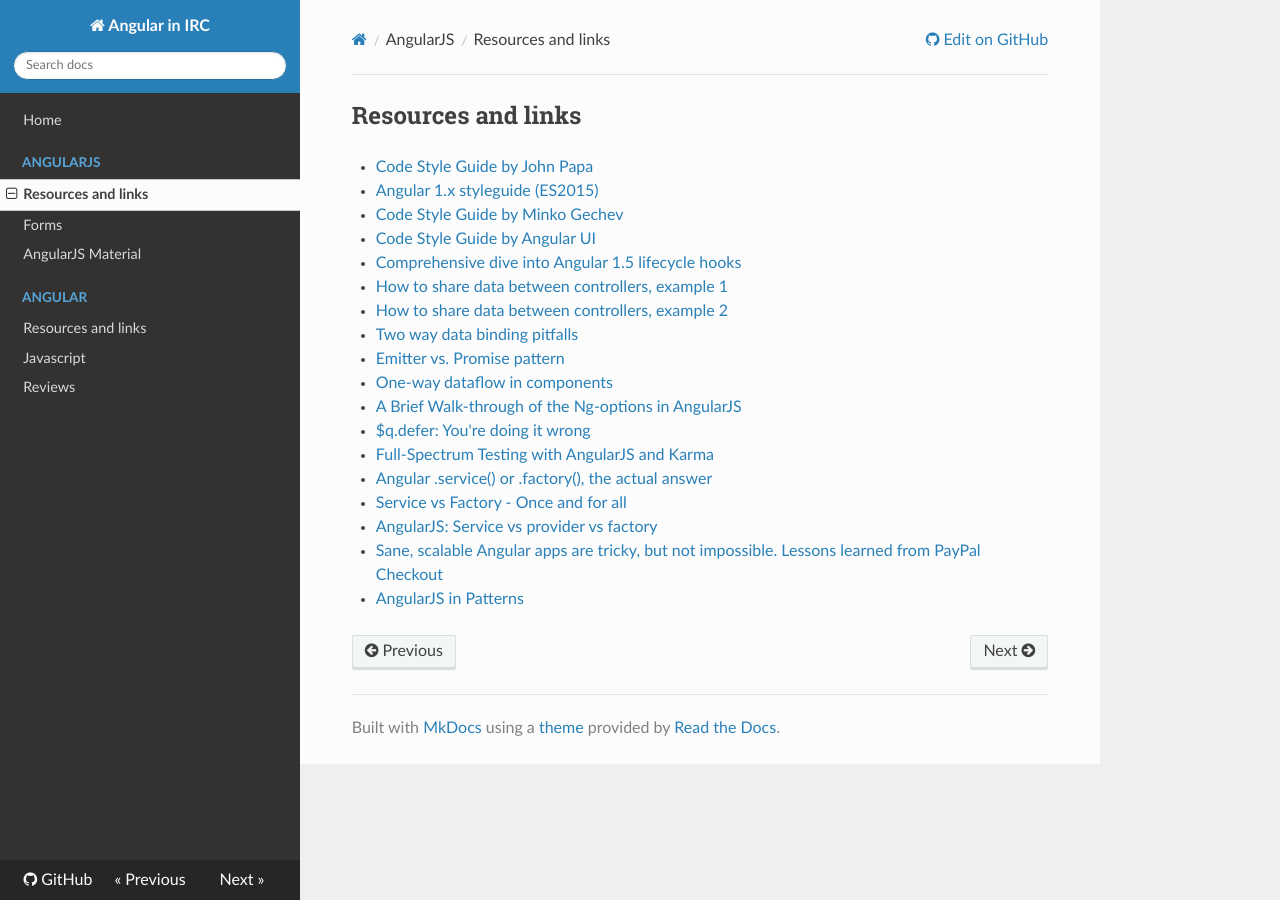
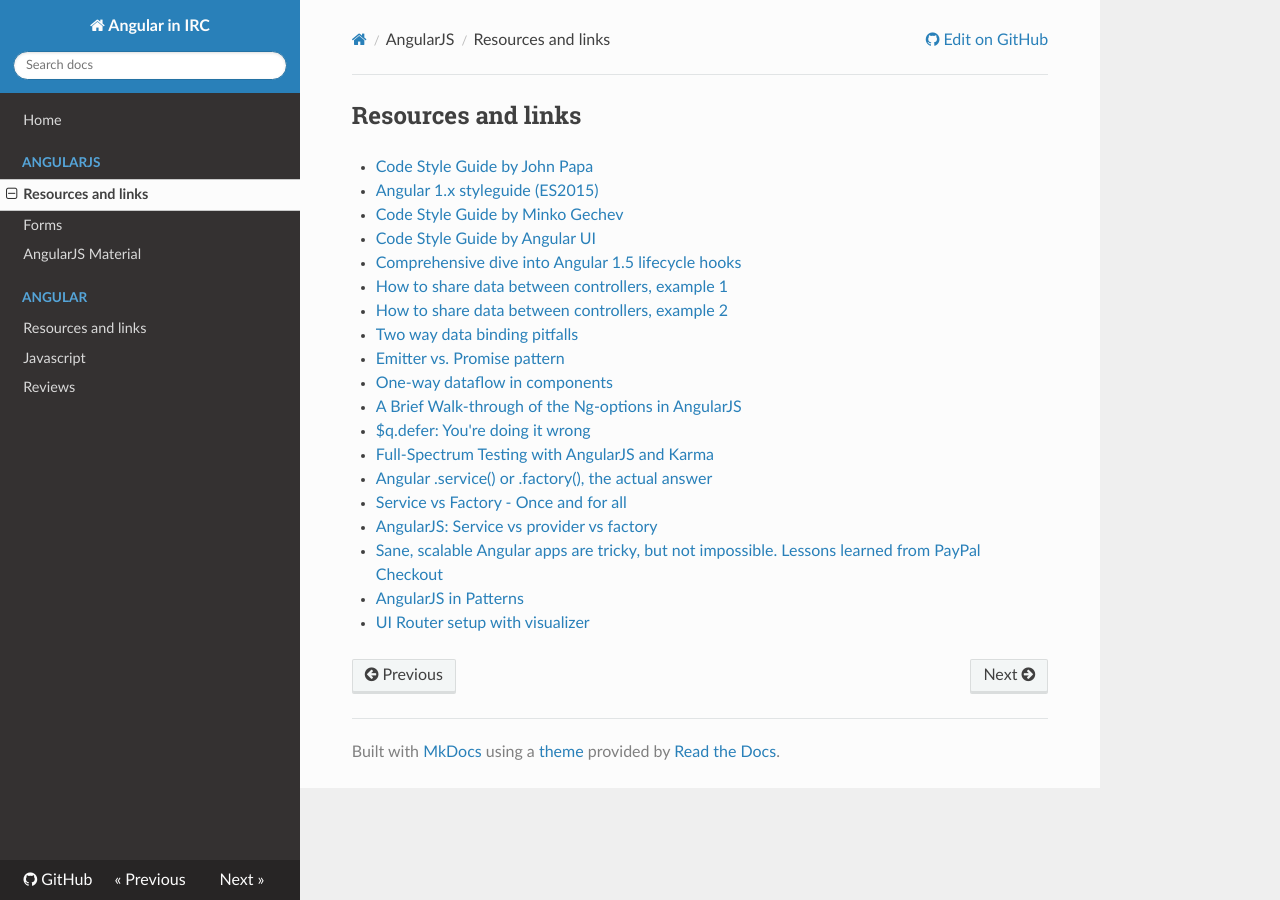
Before and after one commit to ngirc/ng-irc, an MkDocs documentation site: the page built from docs/angularjs/resources.md, in a window 1280 px wide. Built offline with MkDocs 1.6.1, drawn with Linux system fonts in a browser that asks for light colours; nearby versions of some CDN libraries; old or Windows-style settings are respelled for this version of MkDocs.

Commit message:
Add UI Router setup with visualizer link.

```diff
--- a/docs/angularjs/resources.md
+++ b/docs/angularjs/resources.md
@@ -18,3 +18,4 @@
 - [AngularJS: Service vs provider vs factory](http://stackoverflow.com/questions/15666048/angularjs-service-vs-provider-vs-factory)
 - [Sane, scalable Angular apps are tricky, but not impossible. Lessons learned from PayPal Checkout](https://medium.com/@bluepnume/sane-scalable-angular-apps-are-tricky-but-not-impossible-lessons-learned-from-paypal-checkout-c5320558d4ef#.d3emthtju)
 - [AngularJS in Patterns](https://mgechev.github.io/angularjs-in-patterns/)
+- [UI Router setup with visualizer](https://plnkr.co/edit/jbZgIg?p=preview)
```
